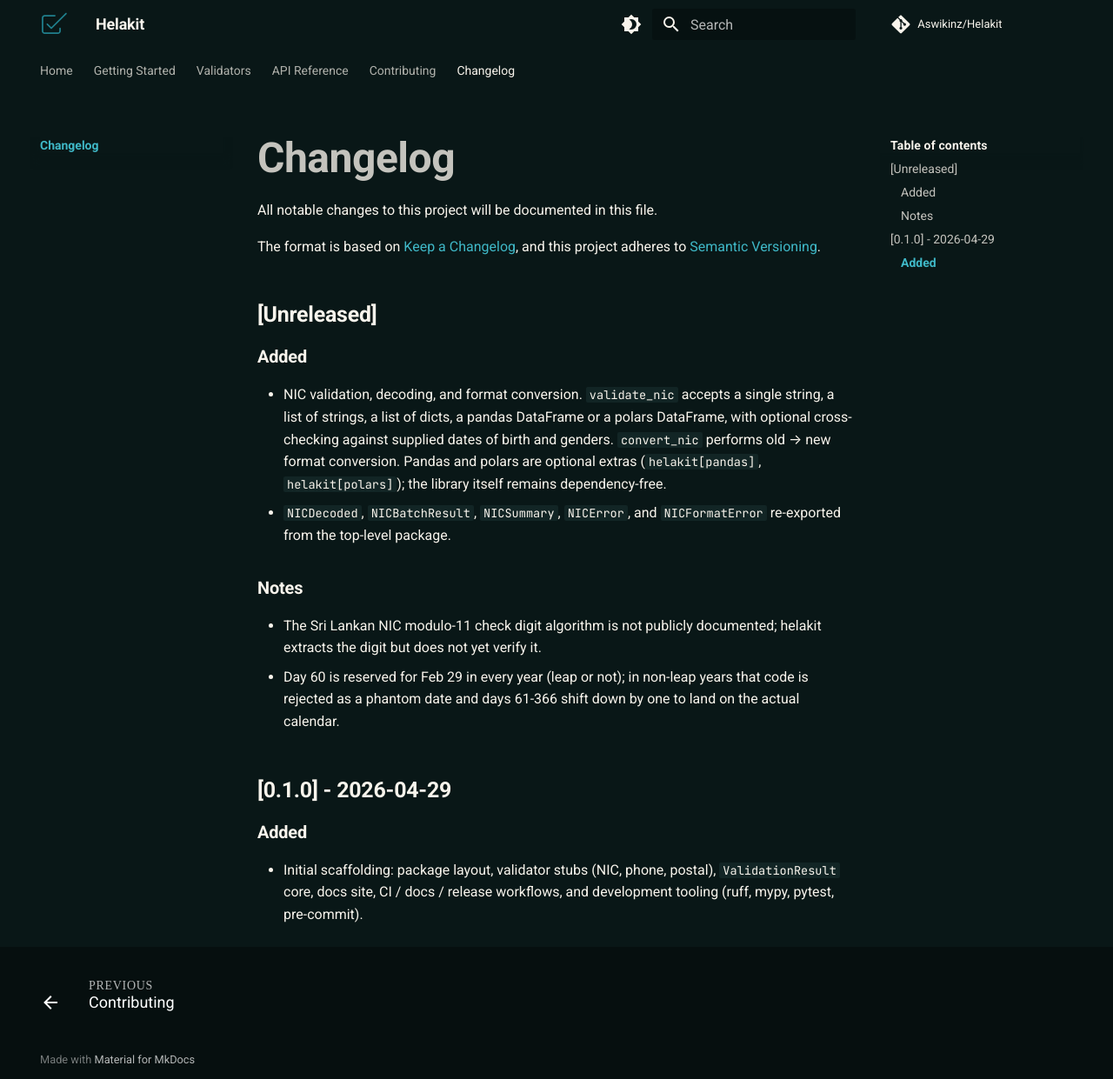
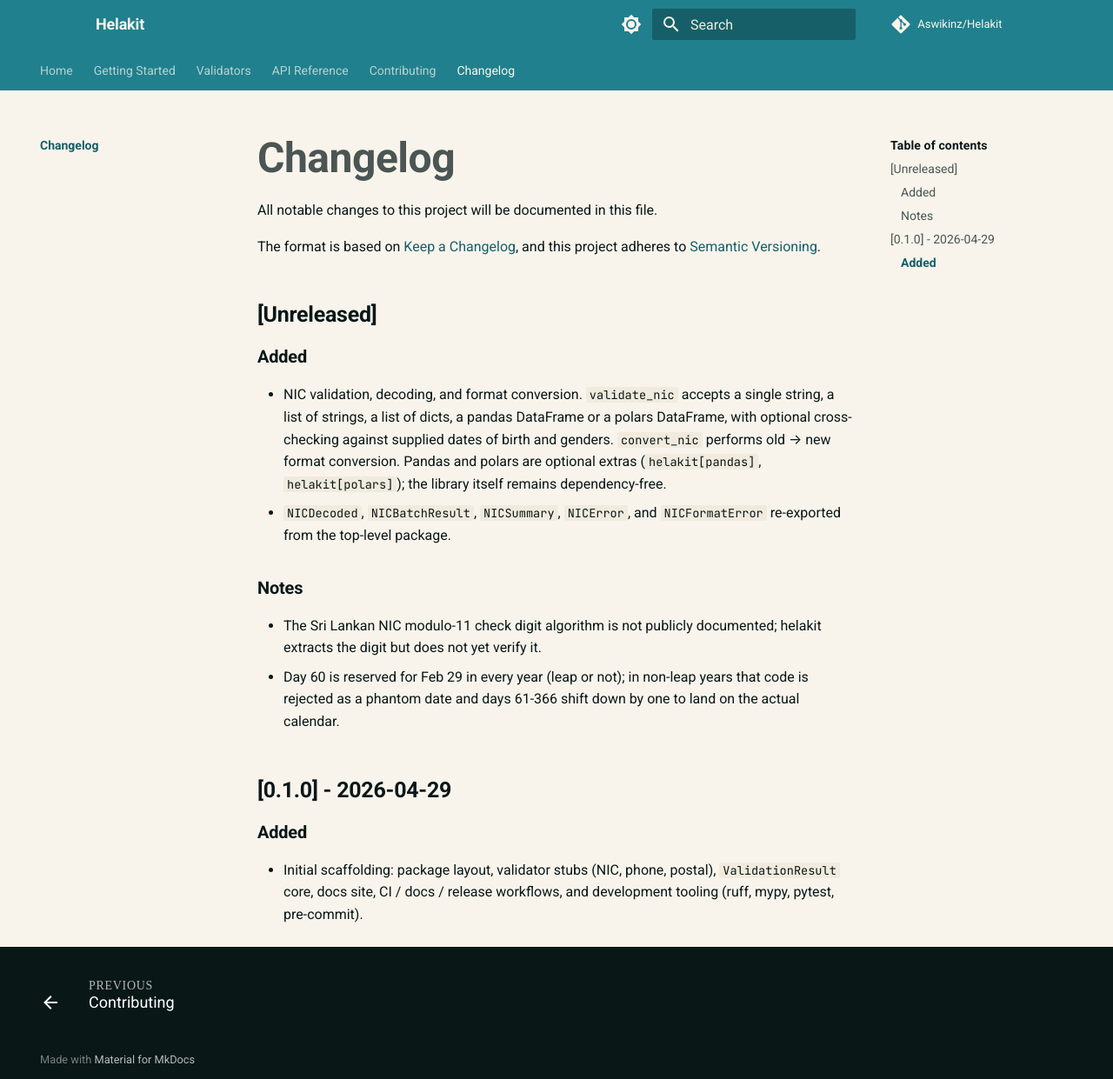
Before and after one commit to Aswikinz/Helakit, an MkDocs documentation site: the page built from docs/changelog.md, in a window 1280 px wide and 1241 px high. Shown: the whole window at 87% size. Built offline with MkDocs 1.6.1 and Material for MkDocs 9.7.7, drawn with Linux system fonts in a browser that asks for light colours; comment, search, counter and statistics services are not loaded; the version menu is left out.

Commit message:
docs(theme): switch the default scheme back to light mode
Default (light) is the no-media scheme; slate kicks in only when the
OS prefers dark. The toggle still works either way.

```diff
--- a/mkdocs.yml
+++ b/mkdocs.yml
@@ -13,20 +13,20 @@ theme:
     text: Roboto
     code: JetBrains Mono
   palette:
-    # Slate first so dark mode is the default when no OS preference is set.
-    - scheme: slate
+    # Default (light) first so light mode is the default when no OS preference is set.
+    - scheme: default
+      primary: custom
+      accent: custom
+      toggle:
+        icon: material/brightness-7
+        name: Switch to dark mode
+    - media: "(prefers-color-scheme: dark)"
+      scheme: slate
       primary: custom
       accent: custom
       toggle:
         icon: material/brightness-4
         name: Switch to light mode
-    - media: "(prefers-color-scheme: light)"
-      scheme: default
-      primary: custom
-      accent: custom
-      toggle:
-        icon: material/brightness-7
-        name: Switch to dark mode
   features:
     - navigation.tabs
     - navigation.sections
```
